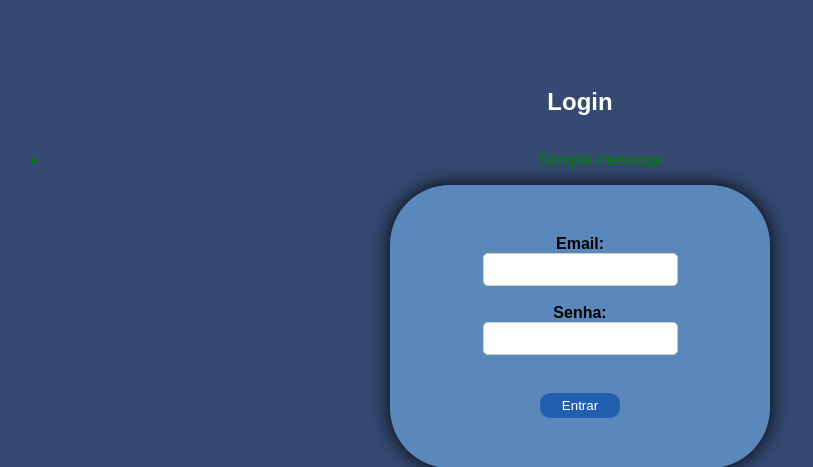
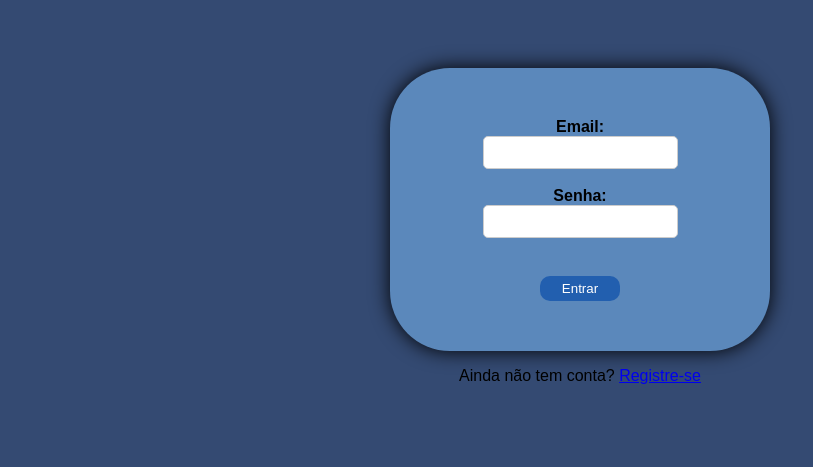
Before and after one commit to kalkyros/Cadastro-WEB, a Flask app: page /login in a window 1280 px wide. Shown: the top 467 px of the page, without its empty margins (60-873 px from the left). Run offline with Flask 2, Linux system fonts and the light colour scheme; tables that the repository leaves empty hold one stand-in row (values such as "Sample post"); one stand-in notice (Sample message) is shown.

Commit message:
problemas restantes resolvidos!

```diff
--- a/templates/login.html
+++ b/templates/login.html
@@ -5,19 +5,12 @@
   <title>Login</title>
   <link rel="stylesheet" href="{{ url_for('static', filename='style.css') }}">
   <script src="{{ url_for('static', filename='script.js') }}" defer></script>
+  <style>
+    .message-danger { color: red; }
+    .message-success { color: green; }
+    .message-default { color: black; }
+  </style>
 </head>
-<body>
-  <h2>Login</h2>
-  {% with messages = get_flashed_messages(with_categories=true) %}
-    {% if messages %}
-      <ul>
-      {% for category, message in messages %}
-        <li style="color: {% if category == 'danger' %}red{% elif category == 'success' %}green{% else %}black{% endif %};">{{ message }}</li>
-      {% endfor %}
-      </ul>
-    {% endif %}
-  {% endwith %}
-
   <form method="POST" action="{{ url_for('login') }}">
     <div>
       <label for="email">Email:</label><br>
```
